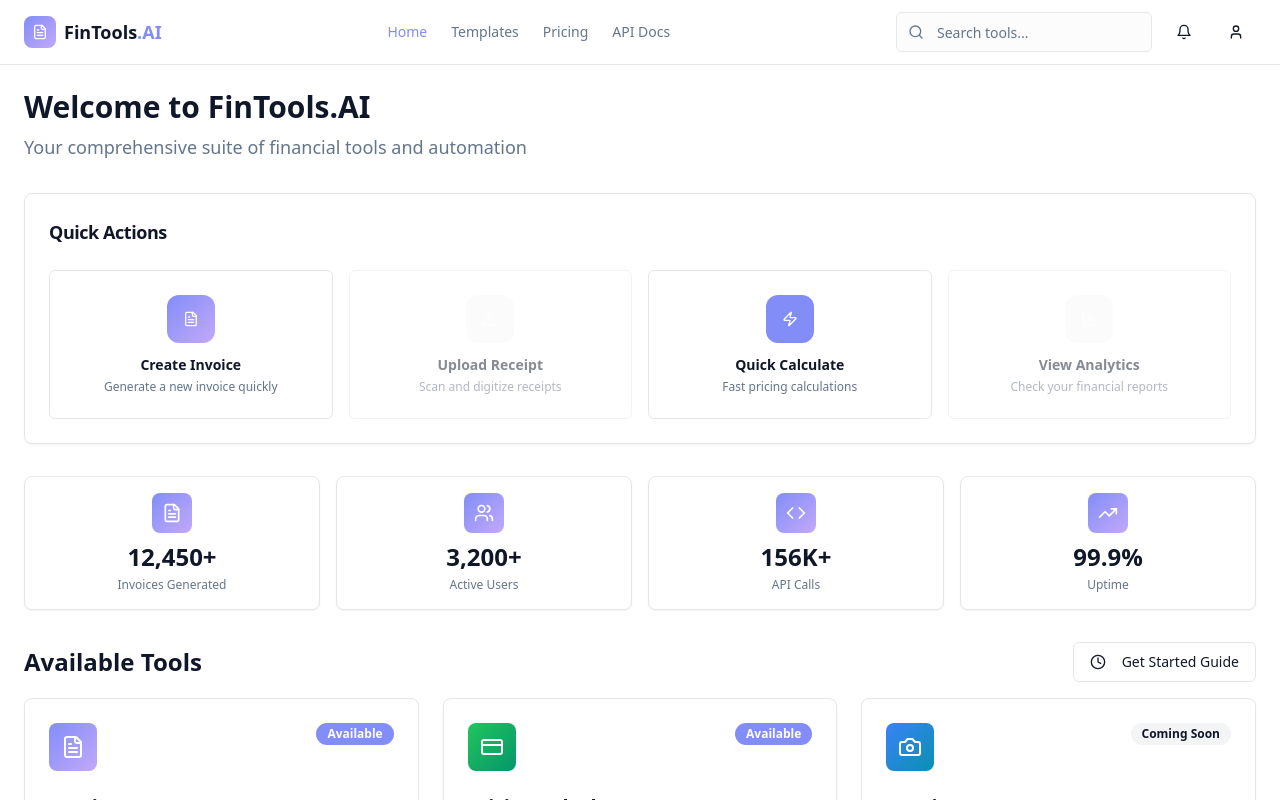
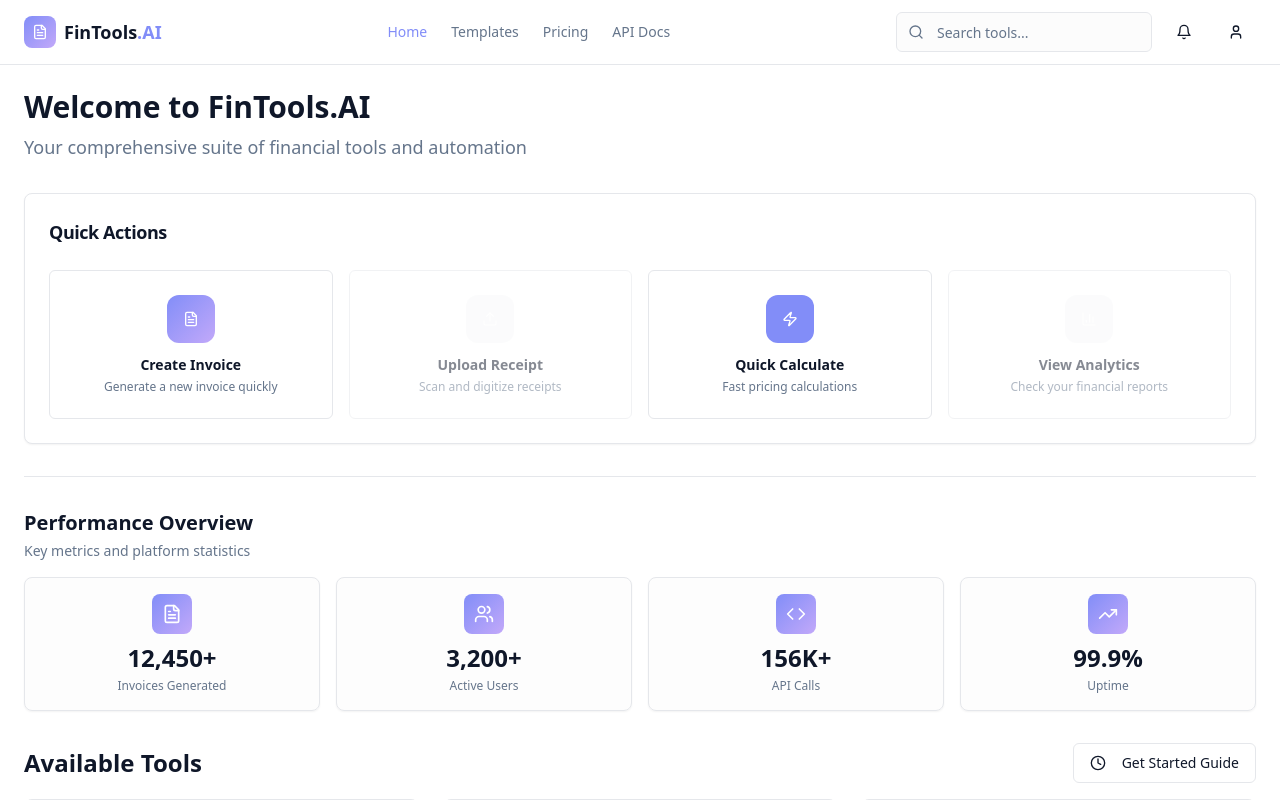
Before and after one commit to faisalghani12/vibe-invoice-forge, a React (Vite) app: page / in a window 1280 px wide. Shown: the top 800 px of the page. Built offline with nearby package versions, Linux system fonts and the light colour scheme; what @react-pdf/renderer would draw is missing.

Commit message:
Refactor Quick Actions styling
Separate Quick Actions from the data displayed below them by adjusting the styling and layout of the `QuickActions` component and its container on the home page.

```diff
--- a/src/pages/Index.tsx
+++ b/src/pages/Index.tsx
@@ -134,10 +134,18 @@ const Index = () => {
       {/* Quick Actions */}
       <QuickActions />
 
-      {/* Stats Grid */}
+      {/* Separator */}
+      <div className="border-t border-border"></div>
+
+      {/* Performance Overview */}
+      <div className="space-y-4">
+        <div className="space-y-1">
+          <h2 className="text-xl font-semibold text-foreground">Performance Overview</h2>
+          <p className="text-sm text-muted-foreground">Key metrics and platform statistics</p>
+        </div>
         <div className="grid grid-cols-2 lg:grid-cols-4 gap-4">
           {stats.map((stat, index) => (
-          <Card key={index} className="text-center">
+            <Card key={index} className="text-center bg-muted/20">
               <CardContent className="p-4">
                 <div className="flex flex-col items-center gap-2">
                   <div className="w-10 h-10 bg-primary-gradient rounded-lg flex items-center justify-center text-white">
@@ -151,6 +159,7 @@ const Index = () => {
               </CardContent>
             </Card>
           ))}
+        </div>
       </div>
 
       {/* Tools Grid */}
```
Lines whose indentation alone changed are shown as unchanged.
